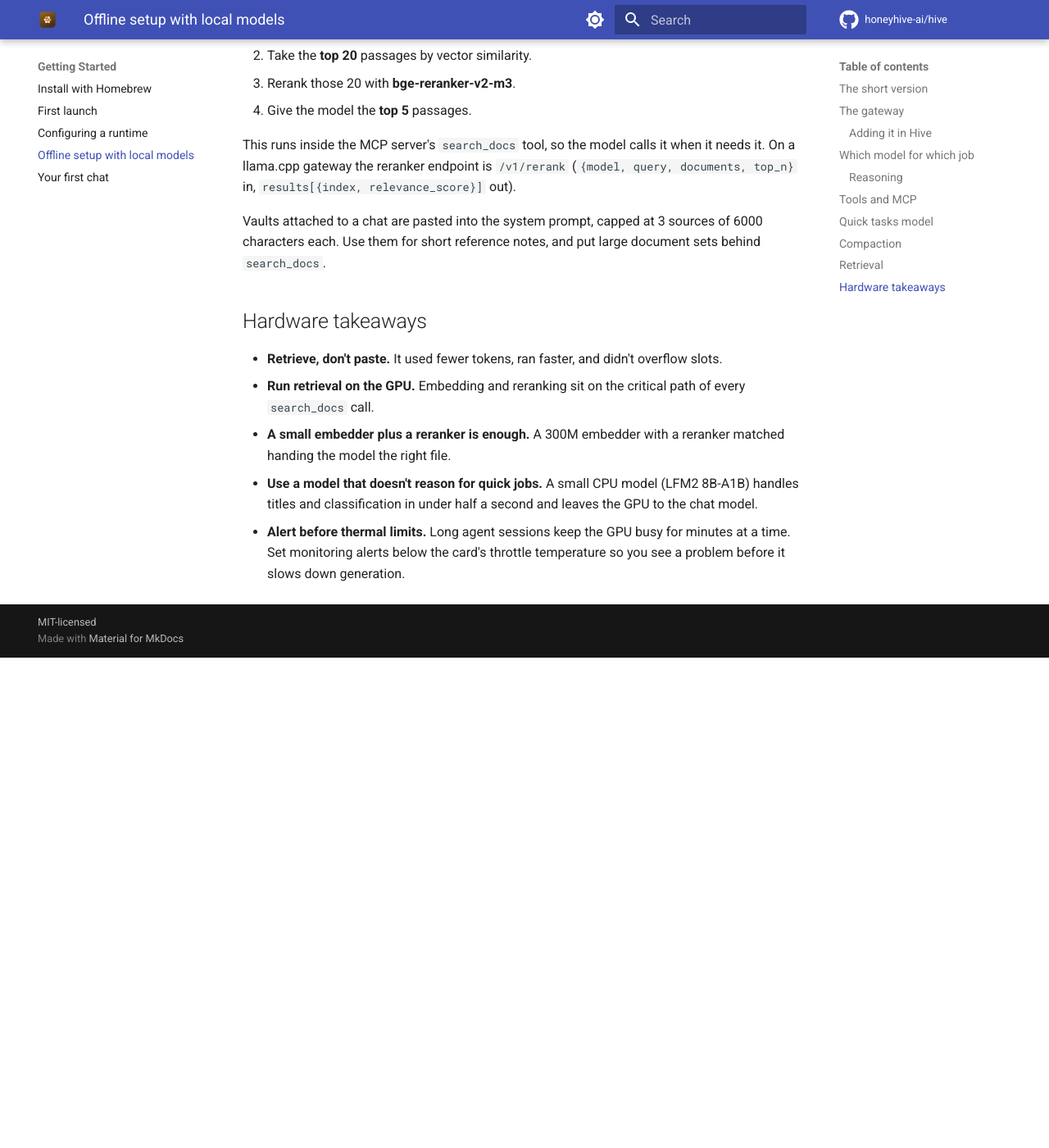
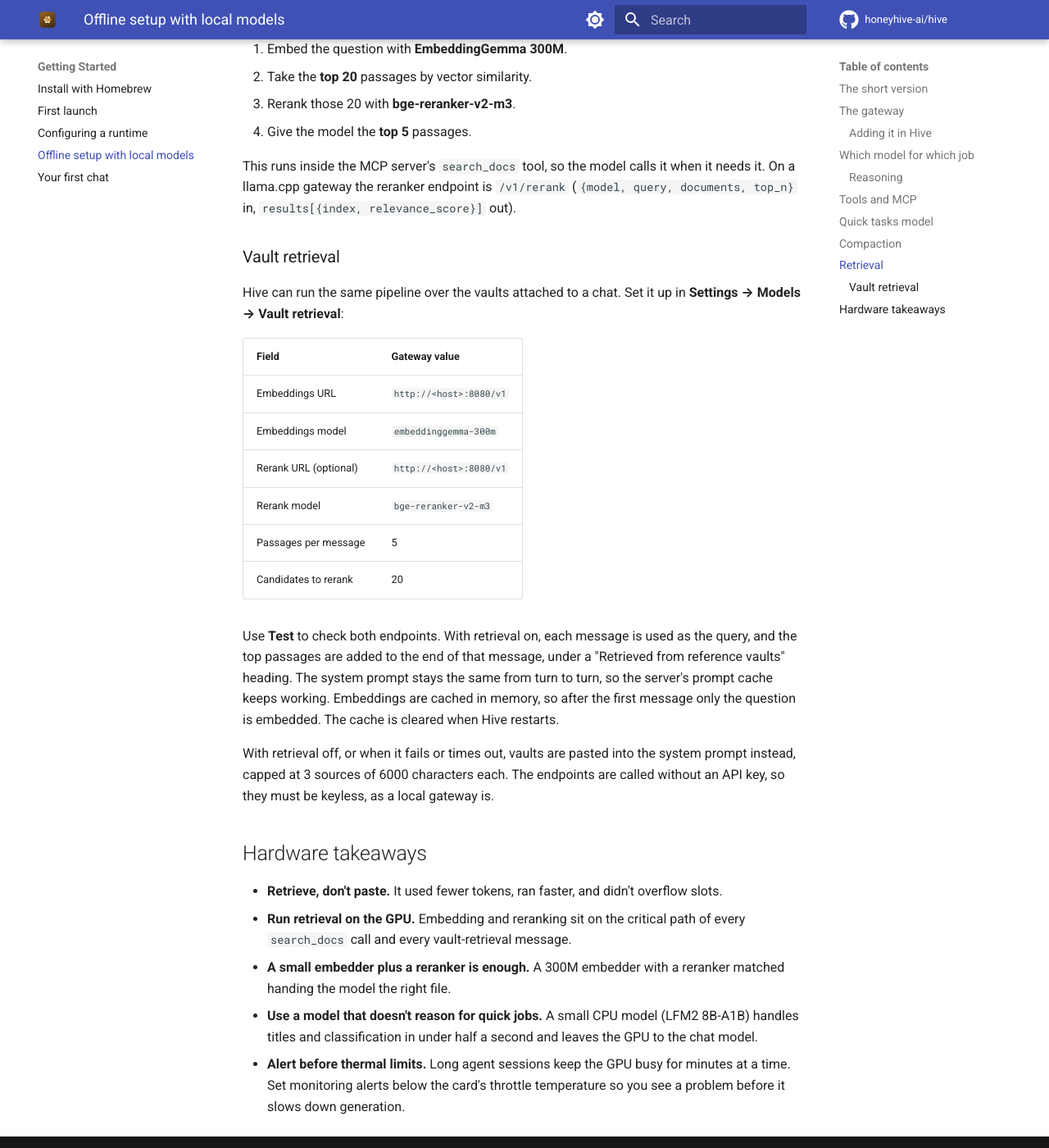
Before and after one commit to honeyhive-ai/hive, an MkDocs documentation site: the page built from docs-site/getting-started/offline-local-models.md, in a window 1280 px wide and 1400 px high, scrolled down 5060 px. Shown: the whole window at 82% size. Built offline with MkDocs 1.6.1 and Material for MkDocs 9.7.7, drawn with Linux system fonts in a browser that asks for light colours; comment, search, counter and statistics services are not loaded; before the commit the page ends 5862 px from its top, so only the background shows below that; some of the changed text lies outside the part shown.

Commit message:
docs+test: document Vault retrieval in the offline guide; clippy-clean chunk test
The offline guide was written before vault retrieval landed and still said
vaults are always pasted into the system prompt. Describe the Settings ->
Models -> Vault retrieval fields with the gateway values, where passages
land (end of the latest user turn, system prompt stays stable), the
in-memory embedding cache, and the paste fallback.

Also replace repeat().take() with str::repeat in a retrieval test.

```diff
--- a/docs-site/getting-started/offline-local-models.md
+++ b/docs-site/getting-started/offline-local-models.md
@@ -21,7 +21,8 @@ numbers, but the comparisons should hold.
    when you want the best answer.
 3. Turn on **Supports tools** and connect an MCP server with
    `search_docs`, `web_search` and `fetch_url`. **Retrieve documents;
-   don't paste them.**
+   don't paste them.** For vaults, turn on **Vault retrieval** in
+   Settings → Models.
 
 ## The gateway
 
@@ -215,16 +216,40 @@ calls it when it needs it. On a llama.cpp gateway the reranker endpoint
 is `/v1/rerank` (`{model, query, documents, top_n}` in,
 `results[{index, relevance_score}]` out).
 
-Vaults attached to a chat are pasted into the system prompt, capped at
-3 sources of 6000 characters each. Use them for short reference notes,
-and put large document sets behind `search_docs`.
+### Vault retrieval
+
+Hive can run the same pipeline over the vaults attached to a chat. Set
+it up in **Settings → Models → Vault retrieval**:
+
+| Field | Gateway value |
+|---|---|
+| Embeddings URL | `http://<host>:8080/v1` |
+| Embeddings model | `embeddinggemma-300m` |
+| Rerank URL (optional) | `http://<host>:8080/v1` |
+| Rerank model | `bge-reranker-v2-m3` |
+| Passages per message | 5 |
+| Candidates to rerank | 20 |
+
+Use **Test** to check both endpoints. With retrieval on, each message
+is used as the query, and the top passages are added to the end of
+that message, under a "Retrieved from reference vaults" heading. The
+system prompt stays the same from turn to turn, so the server's prompt
+cache keeps working. Embeddings are cached in memory, so after the
+first message only the question is embedded. The cache is cleared when
+Hive restarts.
+
+With retrieval off, or when it fails or times out, vaults are pasted
+into the system prompt instead, capped at 3 sources of 6000 characters
+each. The endpoints are called without an API key, so they must be
+keyless, as a local gateway is.
 
 ## Hardware takeaways
 
 - **Retrieve, don't paste.** It used fewer tokens, ran faster, and
   didn't overflow slots.
 - **Run retrieval on the GPU.** Embedding and reranking sit on the
-  critical path of every `search_docs` call.
+  critical path of every `search_docs` call and every vault-retrieval
+  message.
 - **A small embedder plus a reranker is enough.** A 300M embedder with
   a reranker matched handing the model the right file.
 - **Use a model that doesn't reason for quick jobs.** A small CPU model
```
Also changed, not shown: 1 other file.
